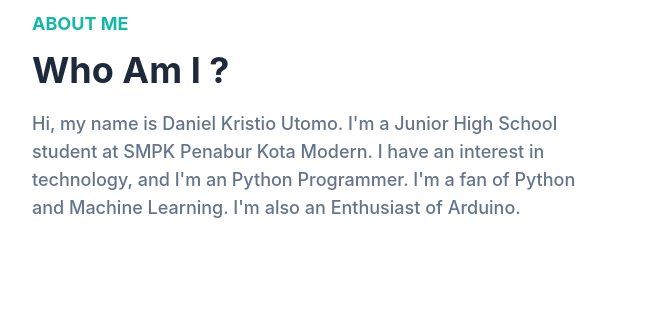
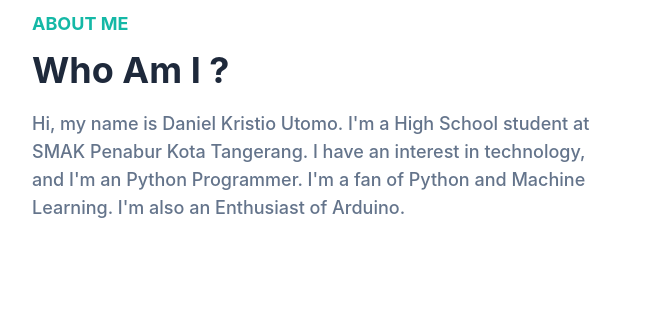
Before and after one commit to Danielkristu/portofolio-web, a website: page index.html in a window 1280 px wide. Shown: the part 606-926 px from the top of the page, 0-651 px from the left. Drawn offline with nearby package versions, Linux system fonts and the light colour scheme.

Commit message:
jadi sma euy

```diff
--- a/index.html
+++ b/index.html
@@ -163,7 +163,7 @@
               Who Am I ?
             </h2>
             <p class="font-medium text-base text-secondary max-w-xl lg:text-lg dark:text-slate-400">
-              Hi, my name is Daniel Kristio Utomo. I'm a Junior High School student at SMPK Penabur Kota Modern. I have an interest in technology, and I'm an Python Programmer. I'm a fan of Python and Machine Learning. I'm also an Enthusiast of Arduino.
+              Hi, my name is Daniel Kristio Utomo. I'm a High School student at SMAK Penabur Kota Tangerang. I have an interest in technology, and I'm an Python Programmer. I'm a fan of Python and Machine Learning. I'm also an Enthusiast of Arduino.
             </p>
           </div>
           <div class="w-full px-4 lg:w-1/2">
```
